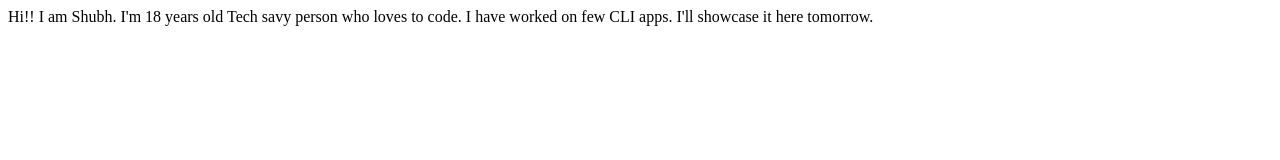
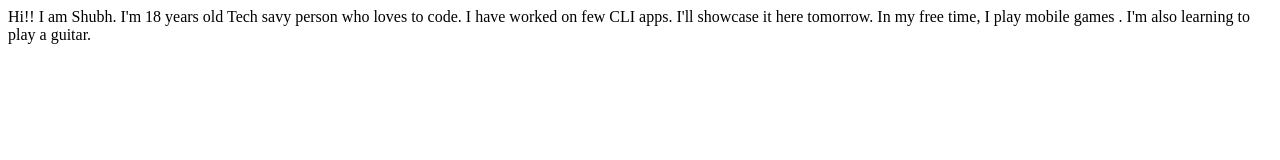
Before and after one commit to shubhsardana29/student-name-site, a plain HTML site: page index.html in a window 1280 px wide. Drawn offline with Linux system fonts and the light colour scheme.

Commit message:
update: interests

```diff
--- a/index.html
+++ b/index.html
@@ -11,5 +11,7 @@
     I'm 18 years old Tech savy person who loves to code.
 
     I have worked on few CLI apps. I'll showcase it here tomorrow.
+
+    In my free time, I play mobile games . I'm also learning to play a guitar.
 </body>
 </html>
```
